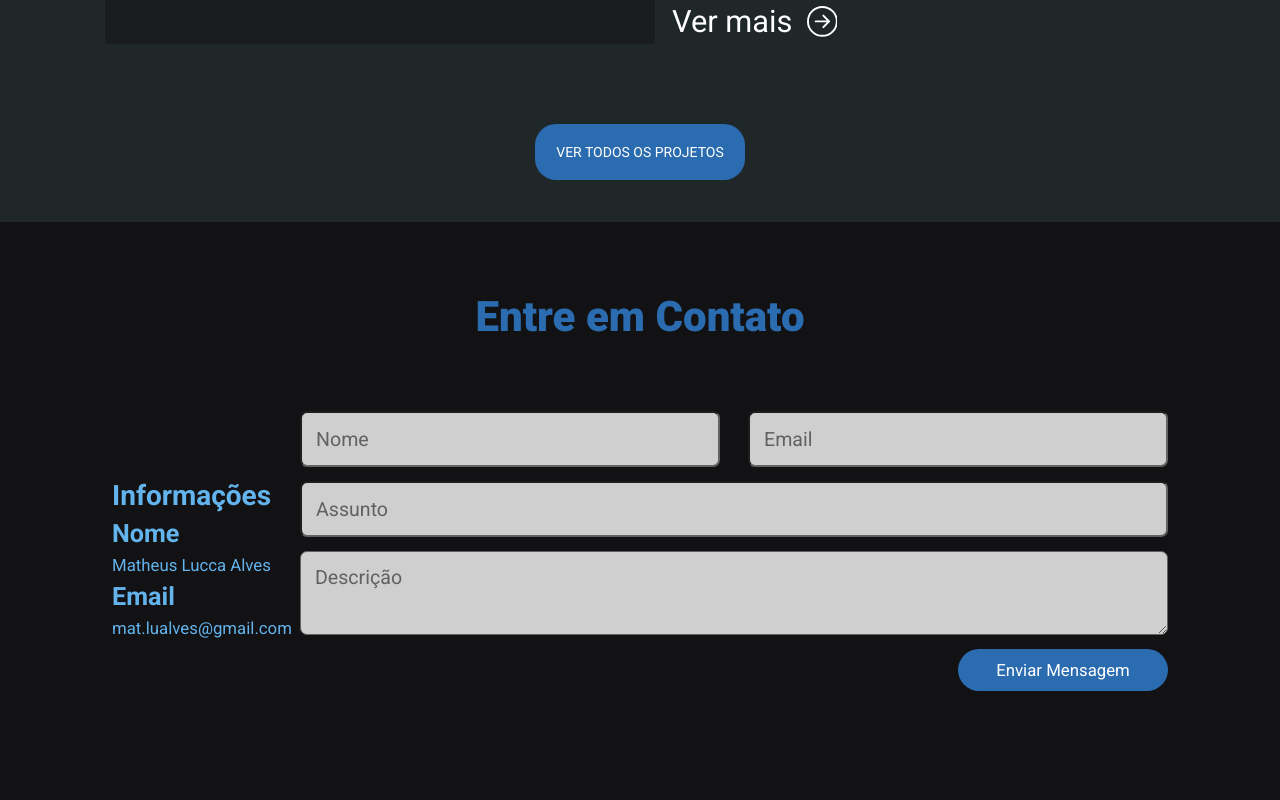
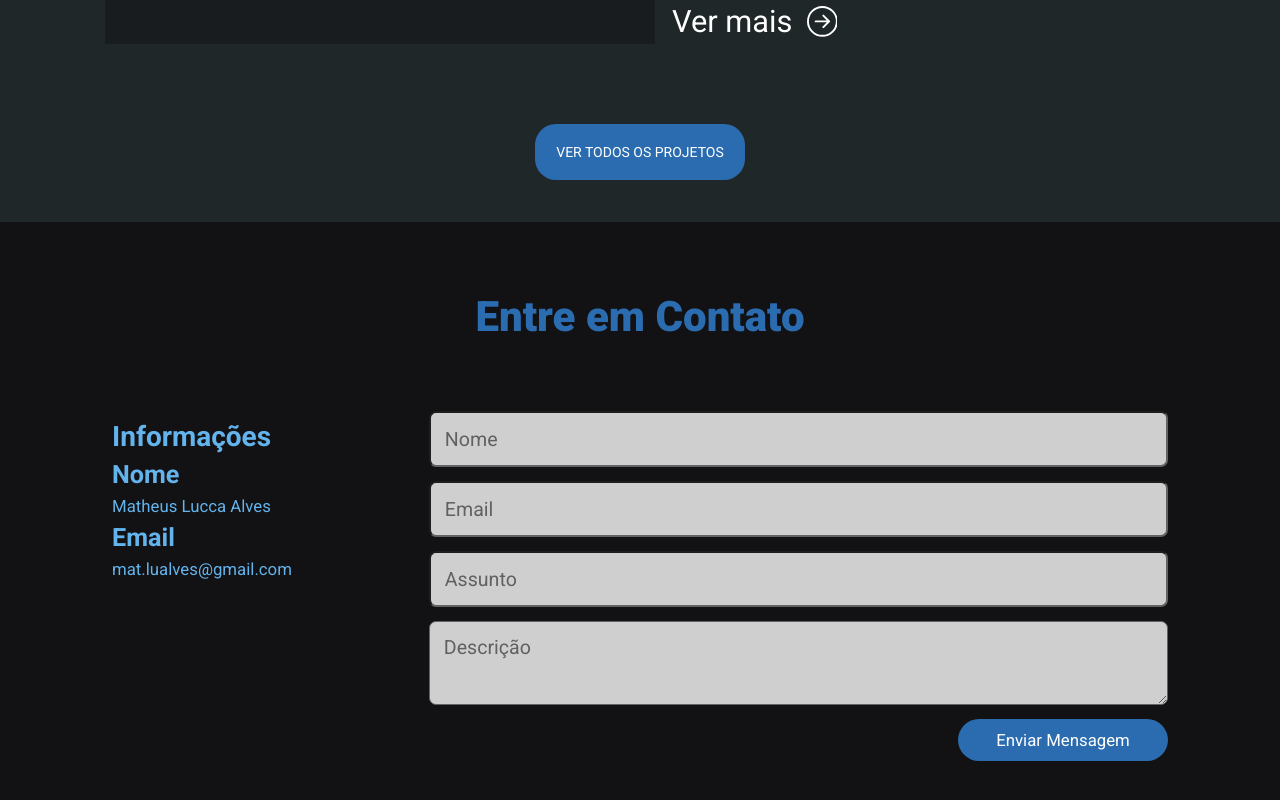
Before and after one commit to MatheusLucca/Portifolio, a Next.js app: page / in a window 1280 px wide. Shown: the part 2985-3785 px from the top of the page. Built offline with nearby package versions, Linux system fonts and the light colour scheme.

Commit message:
fix form layout

```diff
--- a/src/components/Form/index.tsx
+++ b/src/components/Form/index.tsx
@@ -19,7 +19,7 @@ export function Form() {
                 </div>
 
                 <form action="">
-                    <div>
+
                         <input
                             type="text" name="" id=""
                             placeholder="Nome"
@@ -27,7 +27,7 @@ export function Form() {
                         <input type="email" name="" id=""
                             placeholder="Email"
                         />
-                    </div>
+
                     <input type="text" name="" id="" className="subject"
                         placeholder="Assunto"
                     />
--- a/src/components/Form/styles.ts
+++ b/src/components/Form/styles.ts
@@ -23,7 +23,7 @@ export const Content = styled.div`
     display: flex;
     flex-wrap: wrap;
     justify-content: space-between;
-    align-items: center;
+    align-items: baseline;
     div{
         color: var(--blue-300);
         h3{
@@ -42,12 +42,12 @@ export const Content = styled.div`
         display: flex;
         flex-direction: column;
         gap: 1rem;
-        max-width: 100%;
+        width: 70%;
         margin-left: -3rem;
 
 
         input{
-            width :30rem;
+            width :100%;
             height: 4rem;
             border-radius: 0.5rem;
             color: black;
@@ -63,21 +63,17 @@ export const Content = styled.div`
                 outline: none;
                 border: 2px solid var(--blue-300);
             }
+            @media (max-width: 768px) {
+                width: 150%;
+            }
         }
         div{
             display: flex;
             flex-wrap: wrap;
             gap: 2rem;
             @media (max-width: 768px) {
-                margin-top:1rem;
-                gap: 1rem;
-                width: 150%;
-            }
-        }
-        .subject{
-            width: 100%;
-            @media (max-width: 768px) {
-                width: 150%;
+                width: 100%;
+                flex-direction: column;
             }
         }
         textarea{
```
